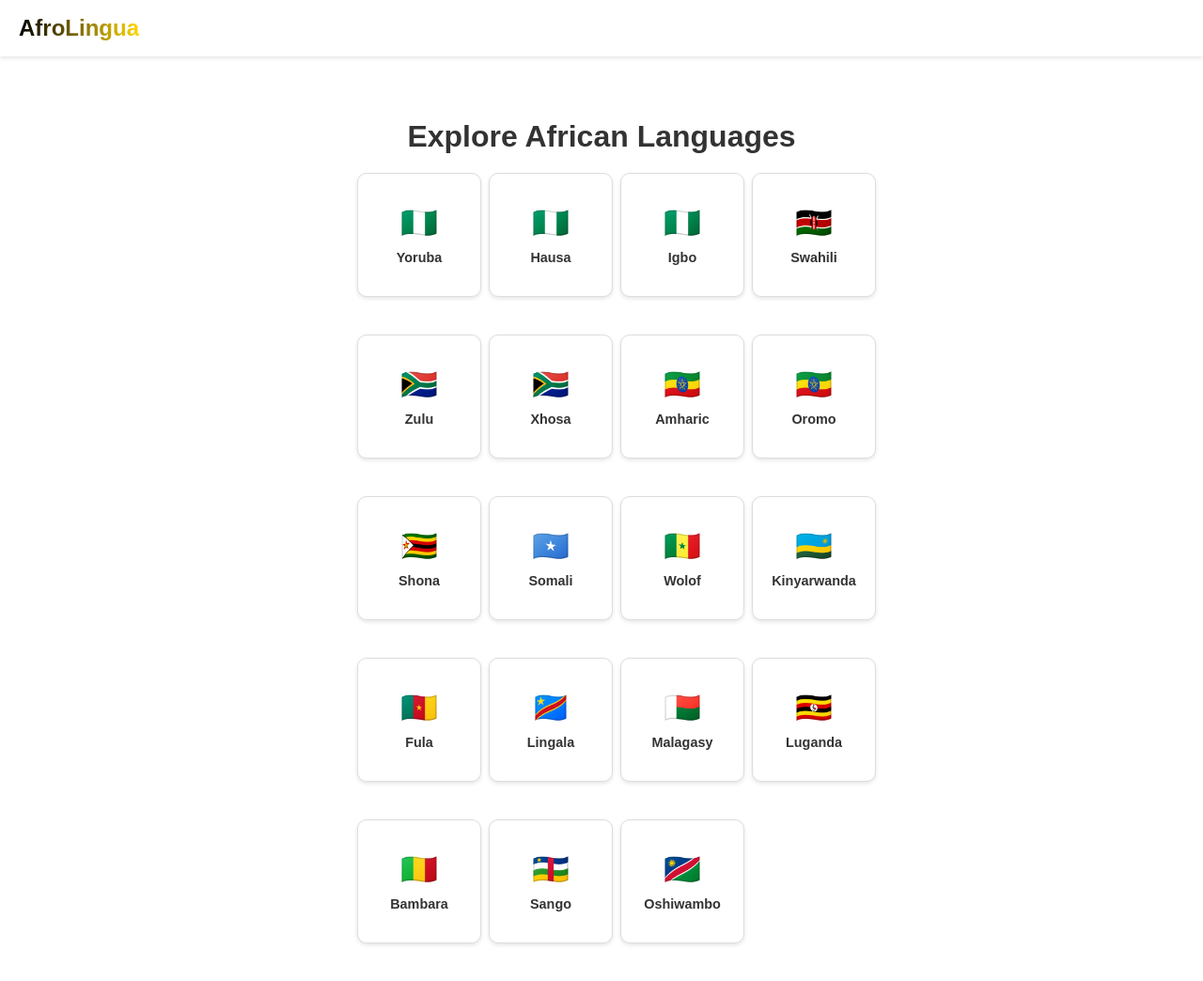
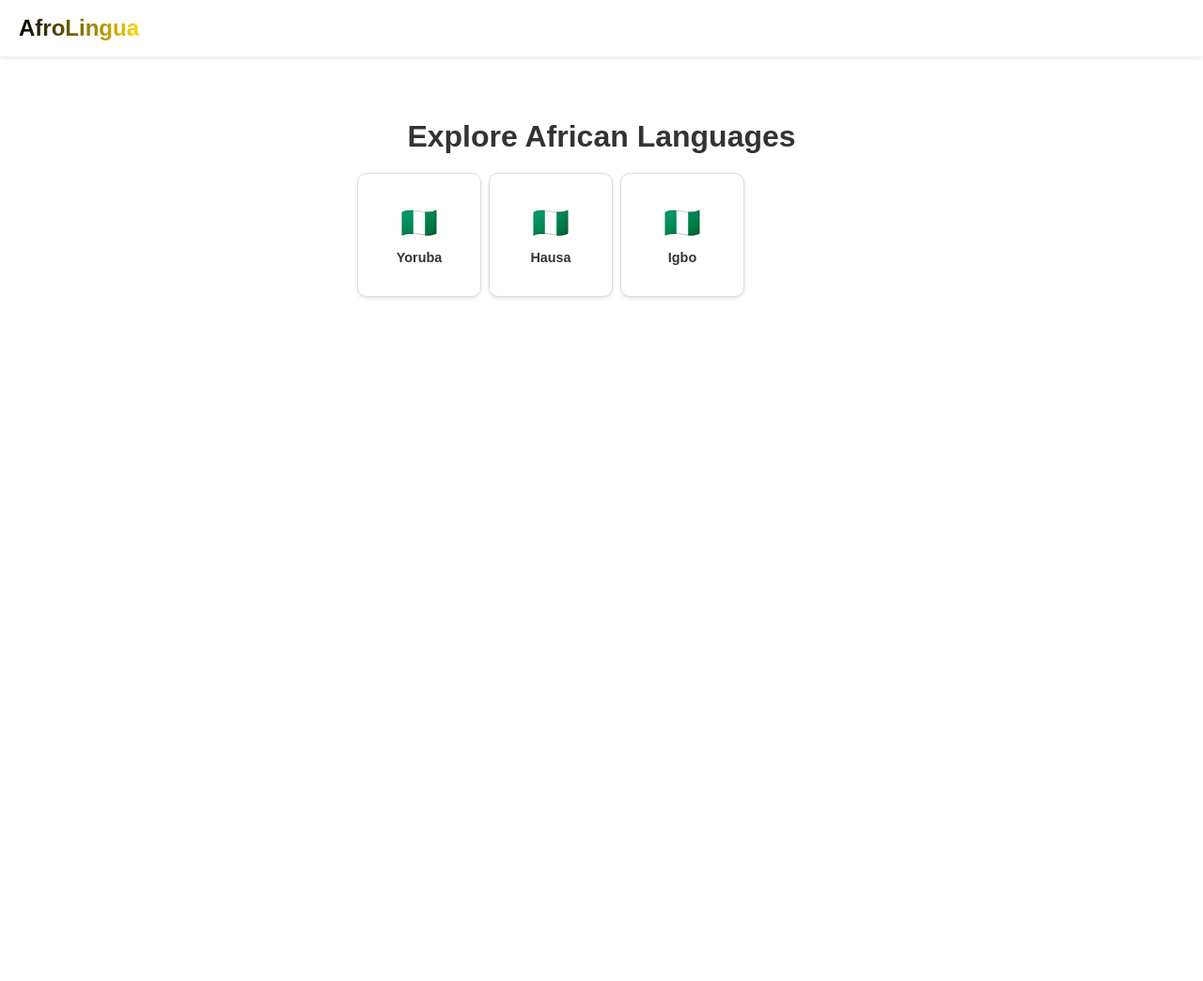
Before and after one commit to fastestFingers/afrolingua, a website: page languages.html in a window 1280 px wide. Shown: the whole page at 94% size. After the commit the page ends 800 px from the top, so only its background shows below. Drawn offline with Linux system fonts and the light colour scheme.

Commit message:
Created Readme file and edited Language.json

```diff
--- a/languages.json
+++ b/languages.json
@@ -1,21 +1,5 @@
 [
     { "name": "Yoruba", "flag": "🇳🇬" },
     { "name": "Hausa", "flag": "🇳🇬" },
-    { "name": "Igbo", "flag": "🇳🇬" },
-    { "name": "Swahili", "flag": "🇰🇪" },
-    { "name": "Zulu", "flag": "🇿🇦" },
-    { "name": "Xhosa", "flag": "🇿🇦" },
-    { "name": "Amharic", "flag": "🇪🇹" },
-    { "name": "Oromo", "flag": "🇪🇹" },
-    { "name": "Shona", "flag": "🇿🇼" },
-    { "name": "Somali", "flag": "🇸🇴" },
-    { "name": "Wolof", "flag": "🇸🇳" },
-    { "name": "Kinyarwanda", "flag": "🇷🇼" },
-    { "name": "Fula", "flag": "🇨🇲" },
-    { "name": "Lingala", "flag": "🇨🇩" },
-    { "name": "Malagasy", "flag": "🇲🇬" },
-    { "name": "Luganda", "flag": "🇺🇬" },
-    { "name": "Bambara", "flag": "🇲🇱" },
-    { "name": "Sango", "flag": "🇨🇫" },
-    { "name": "Oshiwambo", "flag": "🇳🇦" }
+    { "name": "Igbo", "flag": "🇳🇬" }
 ]
```
Also changed, not shown: index.html (+1 -1 lines), server.js (+17 -0 lines), README.md (added), 1 other file.
